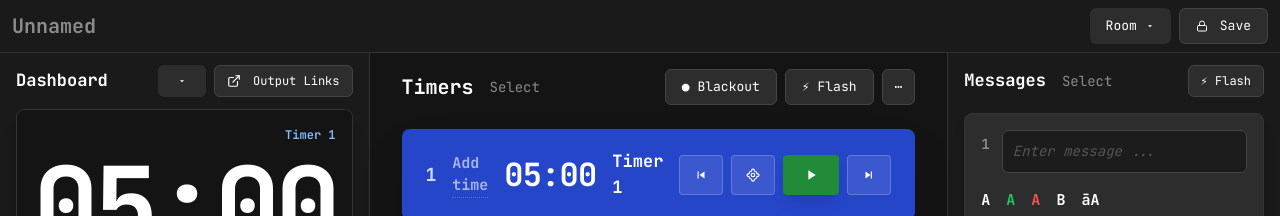
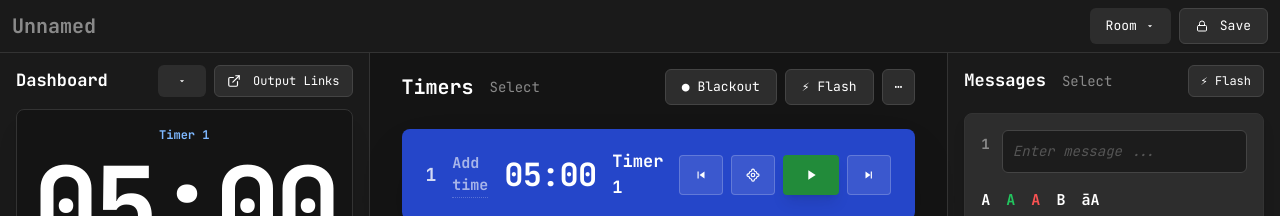
Before and after one commit to e1n7/stage-timer, a React (Vite) app: page / in a window 1280 px wide. Shown: the top 216 px of the page. Built offline with nearby package versions, Linux system fonts and the light colour scheme.

Commit message:
Center timer title in dashboard preview card

```diff
--- a/src/App.tsx
+++ b/src/App.tsx
@@ -401,7 +401,7 @@ function App() {
 
           {/* DASHBOARD PREVIEW CARD */}
           <div className="rounded-lg border border-[#333] bg-[#141414] p-4 shadow-xl">
-            <div className="flex items-center justify-end text-[12px]">
+            <div className="flex items-center justify-center text-[12px]">
               <span className="font-bold text-[#7eb8ff]">{settings.title || 'Timer 1'}</span>
             </div>
 
```
